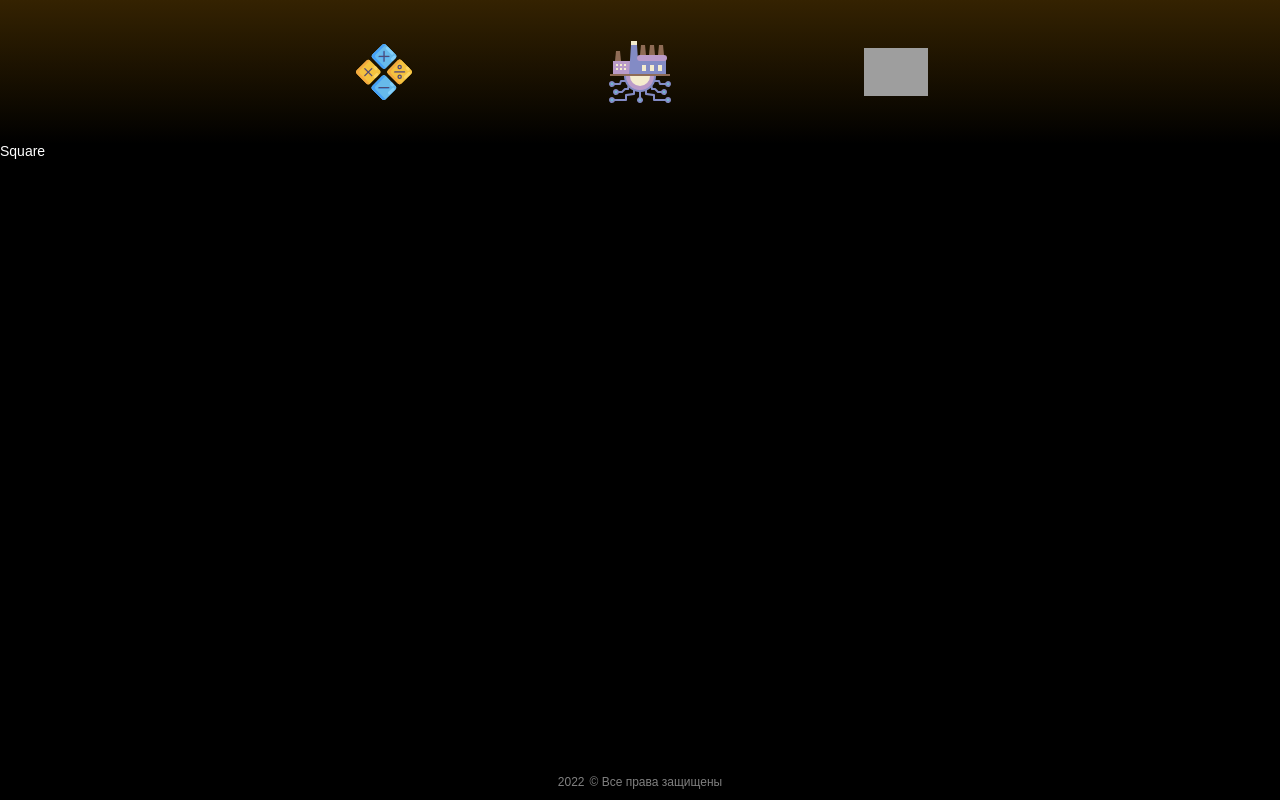
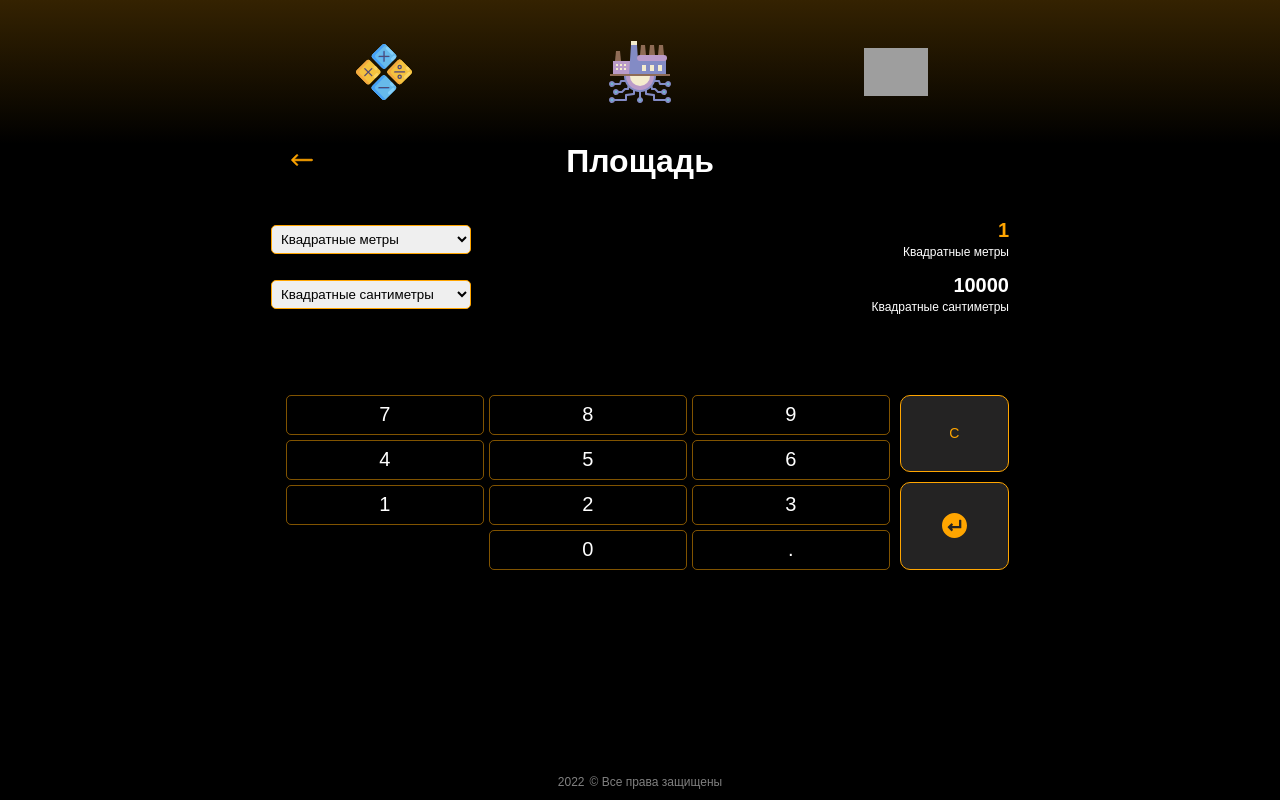
Before and after one commit to Yuri-Simonov/More_than_just_a_calculator, a React (Create React App) app: page /sections/square in a window 1280 px wide. Built offline with nearby package versions, Linux system fonts and the light colour scheme; grey boxes are pictures that could not be loaded.

Commit message:
реализована подсекция площади

```diff
--- a/src/app/components/pages/sections/square.jsx
+++ b/src/app/components/pages/sections/square.jsx
@@ -1,7 +1,45 @@
 import React from "react";
+import Conversion from "../../common/conversion";
+import SimplePanel from "../../common/simple_panel";
+import Title from "../../common/title";
+import { squareMeasures } from "../../../consts/square_measures";
+import { useSimpleConverter } from "../../../hooks/useSimpleConverter";
 
 const Square = () => {
-    return <div>Square</div>;
+    const initialState = ["1", "10000"];
+    const {
+        changeSelectValue,
+        firstSelect,
+        secondSelect,
+        firstResult,
+        secondResult,
+        changeValue,
+        clearResultValues,
+        deleteLastResultSymbol,
+        changeActiveField,
+        activeField
+    } = useSimpleConverter(squareMeasures, initialState);
+
+    return (
+        <div className="container-inner">
+            <Title title={"Площадь"} />
+            <Conversion
+                measures={squareMeasures}
+                toggleSelect={changeSelectValue}
+                firstSelectValue={firstSelect}
+                secondSelectValue={secondSelect}
+                firstResultValue={firstResult}
+                secondResultValue={secondResult}
+                toggleActiveField={changeActiveField}
+                activeField={activeField}
+            />
+            <SimplePanel
+                changeValue={changeValue}
+                deleteAllSymbols={clearResultValues}
+                deleteLastSymbol={deleteLastResultSymbol}
+            />
+        </div>
+    );
 };
 
 export default Square;
--- a/src/app/consts/length_measures.js
+++ b/src/app/consts/length_measures.js
@@ -4,7 +4,7 @@ export const lengthMeasures = [
     { shortName: "дм", fullName: "Дециметры", size: 10 ** -1 },
     { shortName: "см", fullName: "Сантиметры", size: 10 ** -2 },
     { shortName: "мм", fullName: "Миллиметры", size: 10 ** -3 },
-    { shortName: "&#956;m", fullName: "Микрометры", size: 10 ** -6 },
+    { shortName: `μm`, fullName: "Микрометры", size: 10 ** -6 },
     { shortName: "нм", fullName: "Нанометры", size: 10 ** -9 },
     { shortName: "пм", fullName: "Пикометры", size: 10 ** -12 },
     { shortName: "nmi", fullName: "Морские мили", size: 1852 },
--- /dev/null
+++ b/src/app/consts/square_measures.js
@@ -0,0 +1,20 @@
+export const squareMeasures = [
+    { shortName: "м2", fullName: "Квадратные метры", size: 1 },
+    { shortName: "см2", fullName: "Квадратные сантиметры", size: 10 ** -4 },
+    { shortName: "дм2", fullName: "Квадратные дециметры", size: 10 ** -2 },
+    { shortName: "км2", fullName: "Квадратные километры", size: 10 ** 6 },
+    { shortName: "мм2", fullName: "Квадратные миллиметры", size: 1e-6 },
+    { shortName: "мкм2", fullName: "Квадратные микроны", size: 1e-12 },
+    { shortName: "ha", fullName: "Гектары", size: 10000 },
+    { shortName: "a", fullName: "Ары", size: 100 },
+    { shortName: "ac", fullName: "Акры", size: 4046.86 },
+    { shortName: "миля2", fullName: "Квадратные мили", size: 2.59e6 },
+    { shortName: "ярд2", fullName: "Квадратные ярды", size: 0.836127 },
+    { shortName: "фут2", fullName: "Квадратные футы", size: 0.092903 },
+    { shortName: "дюйм2", fullName: "Квадратные дюймы", size: 0.00064516 },
+    { shortName: "rd2", fullName: "Квадратные перчи", size: 25.29 },
+    { shortName: "qing", fullName: "Цин", size: 66667 },
+    { shortName: "mu", fullName: "Му", size: 666.7 },
+    { shortName: "chi2", fullName: "Квадратные чи", size: 0.1111111 },
+    { shortName: "cun2", fullName: "Квадратные цунь", size: 0.00111111 }
+];
```
